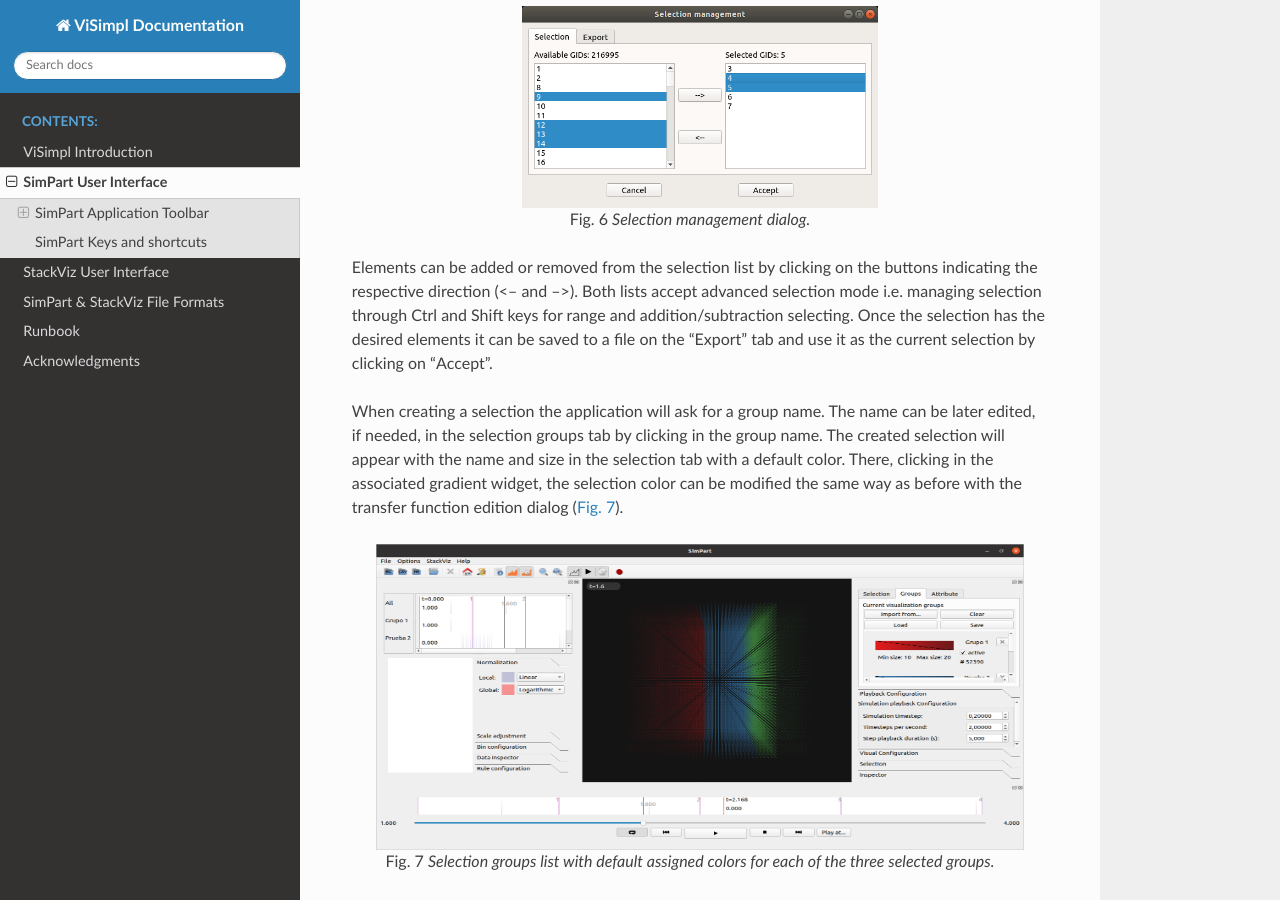
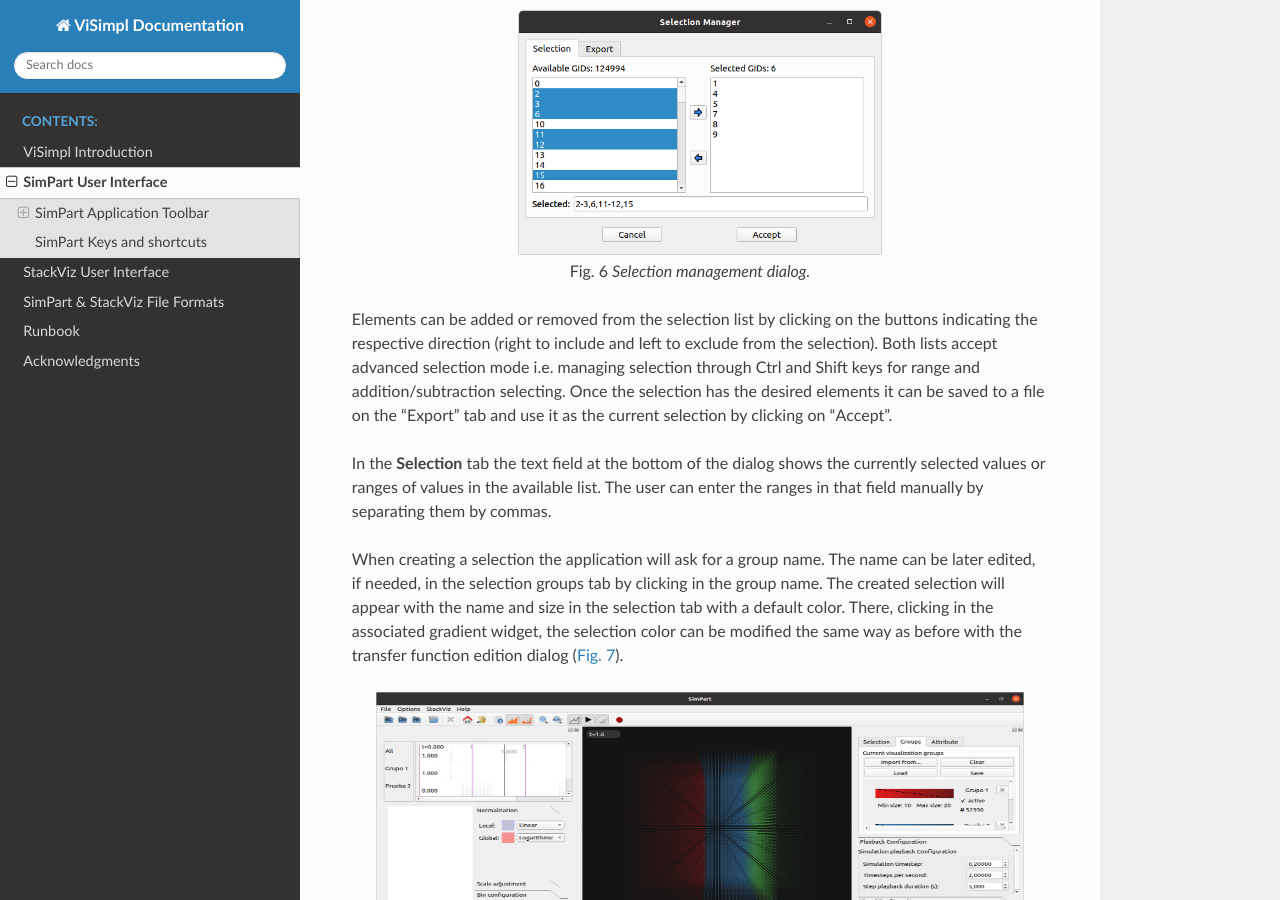
Before and after one commit to vg-lab/ViSimplDocs, a Sphinx documentation site: the page built from source/02-ViSimplUserInterface.rst, in a window 1280 px wide and 900 px high, scrolled down 5398 px. Built offline with Sphinx 7.4.7 and the Read the Docs theme 2.0.0, drawn with Linux system fonts in a browser that asks for light colours.

```diff
--- a/source/02-ViSimplUserInterface.rst
+++ b/source/02-ViSimplUserInterface.rst
@@ -170,12 +170,14 @@ In the "Selection" tab it can be found a button [...] to open the selection mana
 .. figure:: images/VSImage006.png
    :alt: Selection management.
    :align: center
-   :width: 648
-   :scale: 55%
+   :width: 622
+   :scale: 60%
 
    Selection management dialog.
 
-Elements can be added or removed from the selection list by clicking on the buttons indicating the respective direction (<-- and -->). Both lists accept advanced selection mode i.e. managing selection through Ctrl and Shift keys for range and addition/subtraction selecting. Once the selection has the desired elements it can be saved to a file on the "Export" tab and use it as the current selection by clicking on "Accept".
+Elements can be added or removed from the selection list by clicking on the buttons indicating the respective direction (right to include and left to exclude from the selection). Both lists accept advanced selection mode i.e. managing selection through Ctrl and Shift keys for range and addition/subtraction selecting. Once the selection has the desired elements it can be saved to a file on the "Export" tab and use it as the current selection by clicking on "Accept".
+
+In the **Selection** tab the text field at the bottom of the dialog shows the currently selected values or ranges of values in the available list. The user can enter the ranges in that field manually by separating them by commas.
 
 When creating a selection the application will ask for a group name. The name can be later edited, if needed, in the selection groups tab by clicking in the group name. The created selection will appear with the name and size in the selection tab with a default color. There, clicking in the associated gradient widget, the selection color can be modified the same way as before with the transfer function edition dialog (:numref:`figF1`).
 
--- a/source/05-Runbook.rst
+++ b/source/05-Runbook.rst
@@ -126,7 +126,7 @@ In the '**Selection**' panel click the selection button (next to the 'add group'
 .. figure:: images/RBimage008.png
    :alt: Selection manager dialog.
    :align: center
-   :width: 661
+   :width: 622
    :scale: 80%
 
    Selection manager dialog.
--- a/source/conf.py
+++ b/source/conf.py
@@ -24,7 +24,7 @@ author = 'Sergio E. Galindo & Félix de las Pozas Álvarez'
 # The short X.Y version
 version = ''
 # The full version, including alpha/beta/rc tags
-release = '1.5.1'
+release = '1.5.2'
 
 # -- General configuration ---------------------------------------------------
 
@@ -88,7 +88,7 @@ latex_maketitle = r'''
 \begin{center}
   \includegraphics[width=6cm,height=6cm]{visimpl-icon-square.png}\\[8ex]
   {\Huge SimPart \& StackViz Documentation}\\[4ex]
-  {\Large Version 1.5.1}\\[4ex]
+  {\Large Version 1.5.2}\\[4ex]
   {\Large Sergio E. Galindo \& F\'{e}lix de las Pozas \'{A}lvarez}\\[4ex]
   {\Large March 2022}\\[16ex]
   {\Large Visualization \& Graphics Lab, Universidad Rey Juan Carlos}\\[4ex]
```
Also changed, not shown: source/01-Introduction.rst (+5 -5 lines), source/images/RBimage008.png, source/images/VSImage006.png.
